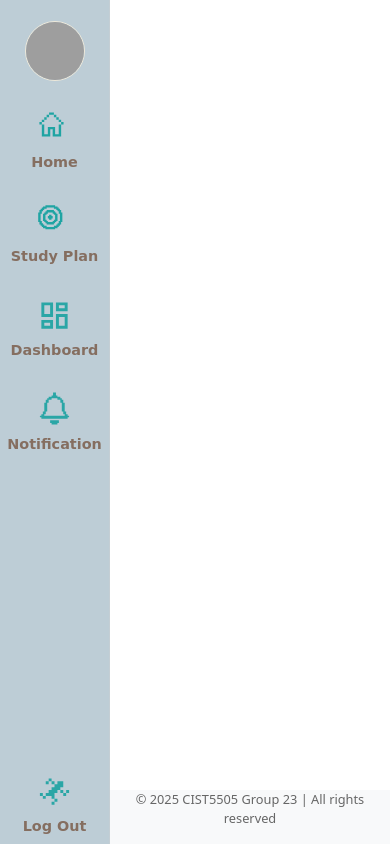
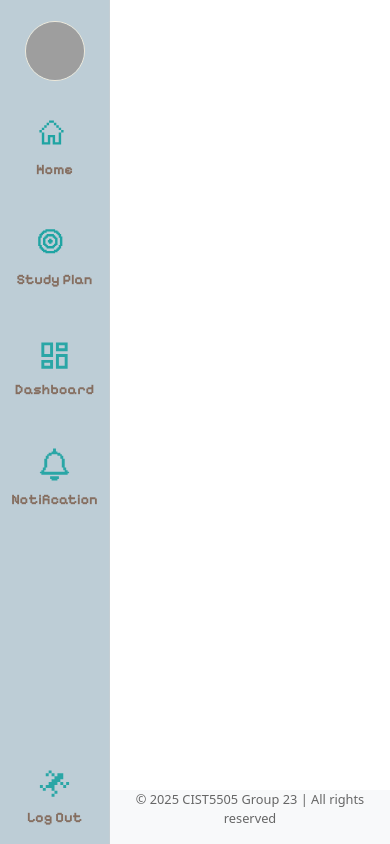
Before and after one commit to YehaoO-chen/AgileWebDevGroup23, a Flask app: template app/templates/base.html in a window 390 px wide. Run offline with Flask 3, Linux system fonts and the light colour scheme; the template is opened without the code that fills it, so the values that code supplies are empty; some libraries are stand-ins or nearby versions; grey boxes are pictures that could not be loaded.

Commit message:
fixed the imported font style & navbar responsive change

```diff
--- a/app/static/css/base.css
+++ b/app/static/css/base.css
@@ -34,6 +34,7 @@
   width: 110px;
   height: 100vh;
   position: fixed;
+  justify-content: space-between;
 }
 
 /* Manage the sidebar items */
@@ -41,7 +42,18 @@
 gap: 6px;
 display: flex;
 flex-direction: column;
-height: 100vh; /* ensure the items will be laid out vertically */
+flex-grow: 1; /* fulfill the whole sidebar */
+justify-content: flex-start;
+
+}
+
+.nav-item {
+  white-space: nowrap;
+  padding: 0.5rem 0;
+}
+
+.logout {
+  margin-top: auto;
 }
 
 /* ensure the fixed size of profile picture */
@@ -101,7 +113,7 @@
 
 
 .nav-custom span, .dropdown-item {
-font-family: 'Pixelify Sans', cursive, 'Segoe UI', sans-serif, Verdana;
+font-family: "Pixelify Sans", sans-serif, 'Segoe UI', sans-serif, Verdana;
 font-size: .9rem;
 color: #856e60;
 line-height: 1.4rem;
@@ -114,6 +126,7 @@
 width: 35px;
 height: 35px;
 margin-bottom: 0.4rem;
+
 }
 
 
@@ -129,7 +142,3 @@
 .nav-custom:hover svg path {
   fill: #ffffff;
 }
-
-.logout {
-  margin-top: auto;
-}
--- a/app/templates/base.html
+++ b/app/templates/base.html
@@ -6,8 +6,9 @@
     <link href="https://cdnjs.cloudflare.com/ajax/libs/bootstrap/5.3.3/css/bootstrap.min.css" rel="stylesheet">
     <script src="https://cdnjs.cloudflare.com/ajax/libs/bootstrap/5.3.3/js/bootstrap.bundle.min.js"></script>
     <link rel="stylesheet" href="{{ url_for('static', filename='css/base.css') }}">
-    <link href="https://fonts.googleapis.com/css2?family=VT323&display=swap" rel="stylesheet">
-
+    <link rel="preconnect" href="https://fonts.googleapis.com">
+    <link rel="preconnect" href="https://fonts.gstatic.com" crossorigin>
+    <link href="https://fonts.googleapis.com/css2?family=Pixelify+Sans:wght@400..700&display=swap" rel="stylesheet">
 
     <title>{%block title %}ProcrastiNo - Your Best Study Buddy{% endblock %}</title>
 </head>
```
